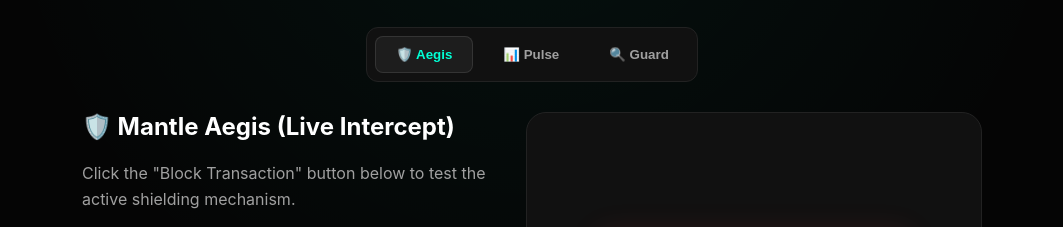
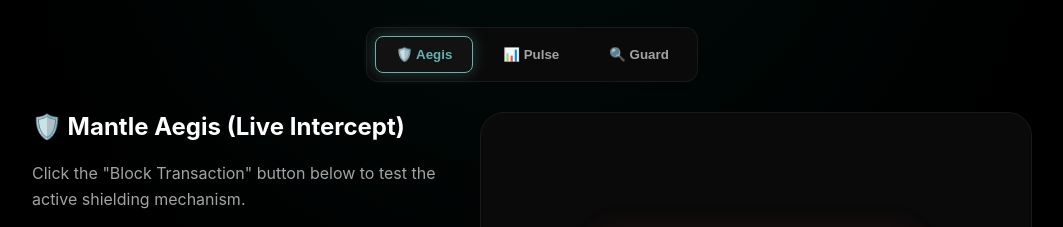
Before and after one commit to Stella112/mantle-ai-suite, a plain HTML site: page index.html in a window 1280 px wide. Shown: the part 155-382 px from the top of the page, without its empty margins (108-1171 px from the left). Drawn offline with Linux system fonts and the light colour scheme.

Commit message:
Enhance branding with official Mantle colors and smooth animations

```diff
--- a/index.css
+++ b/index.css
@@ -1,14 +1,15 @@
 :root {
-  --mantle-teal: #00ffd5;
-  --mantle-bg: #050505;
-  --mantle-card: #111111;
-  --mantle-border: #222;
-  --danger-red: #ff4d4d;
-  --safe-green: #00ff88;
-  --text-primary: #ffffff;
-  --text-secondary: #a0a0a0;
-  --glass: rgba(255, 255, 255, 0.05);
-  --glass-border: rgba(255, 255, 255, 0.1);
+  --mantle-teal: #65B3AD;
+  --mantle-teal-glow: rgba(101, 179, 173, 0.3);
+  --mantle-bg: #000000;
+  --mantle-card: #0A0A0A;
+  --mantle-border: #1A1A1A;
+  --danger-red: #FF4D4D;
+  --safe-green: #00FF88;
+  --text-primary: #FFFFFF;
+  --text-secondary: #A3A3A3;
+  --glass: rgba(255, 255, 255, 0.03);
+  --glass-border: rgba(255, 255, 255, 0.08);
 }
 
 * { box-sizing: border-box; }
@@ -34,20 +35,48 @@ header h1 { font-size: 32px; font-weight: 800; background: linear-gradient(90deg
 .tab-btn {
   padding: 10px 20px; border-radius: 8px; border: none; background: transparent; color: var(--text-secondary); cursor: pointer; transition: all 0.3s; font-weight: 600;
 }
-.tab-btn.active { background: var(--glass); color: var(--mantle-teal); border: 1px solid var(--glass-border); }
+.tab-btn.active {
+  background: var(--glass);
+  color: var(--mantle-teal);
+  border: 1px solid var(--mantle-teal);
+  box-shadow: 0 0 15px var(--mantle-teal-glow);
+}
 
-.content-area { width: 100%; max-width: 900px; }
-.module { display: none; gap: 30px; animation: fadeIn 0.4s; }
+.tab-btn:hover:not(.active) {
+  color: var(--text-primary);
+  background: rgba(255,255,255,0.02);
+}
+
+.content-area { width: 100%; max-width: 1000px; }
+.module { display: none; gap: 40px; animation: slideUp 0.6s cubic-bezier(0.16, 1, 0.3, 1); }
 .module.active { display: flex; }
 
-@keyframes fadeIn { from{opacity:0;} to{opacity:1;} }
+@keyframes slideUp {
+  from { opacity: 0; transform: translateY(20px); }
+  to { opacity: 1; transform: translateY(0); }
+}
 
 .module-desc { flex: 1; }
 .module-desc h2 { font-size: 24px; margin-top: 0; display:flex; align-items:center; gap:8px;}
 .module-desc p { color: var(--text-secondary); line-height: 1.6; }
 
 .ui-preview {
-  flex: 1; background: var(--mantle-card); border: 1px solid var(--mantle-border); border-radius: 20px; min-height: 400px; padding: 20px; display: flex; align-items: center; justify-content: center; position: relative;
+  flex: 1.2;
+  background: var(--mantle-card);
+  border: 1px solid var(--mantle-border);
+  border-radius: 24px;
+  min-height: 450px;
+  padding: 30px;
+  display: flex;
+  align-items: center;
+  justify-content: center;
+  position: relative;
+  transition: transform 0.3s ease;
+}
+
+.ui-preview:hover {
+  transform: translateY(-5px);
+  border-color: var(--glass-border);
 }
 
 /* INTERACTIVE AEGIS */
```
